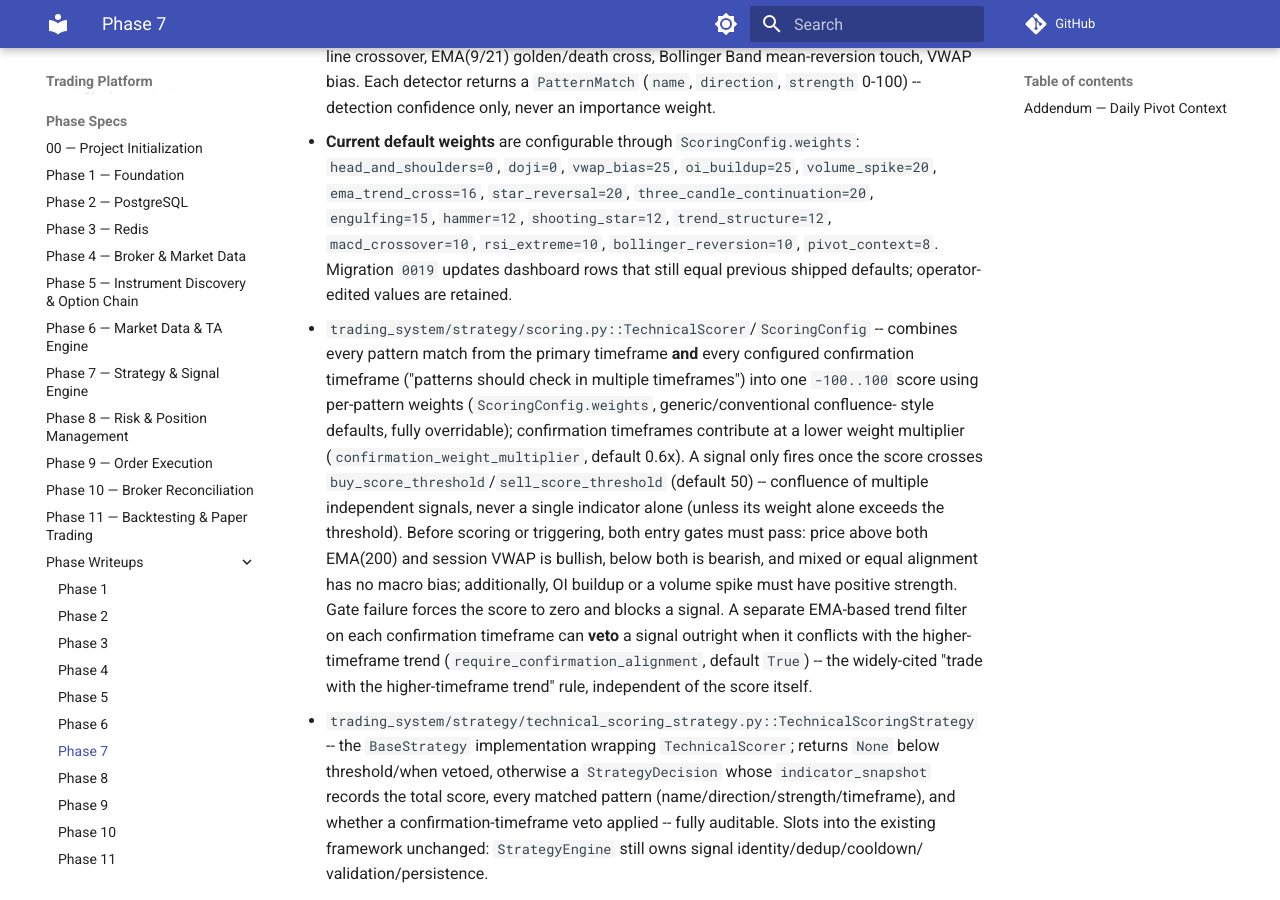
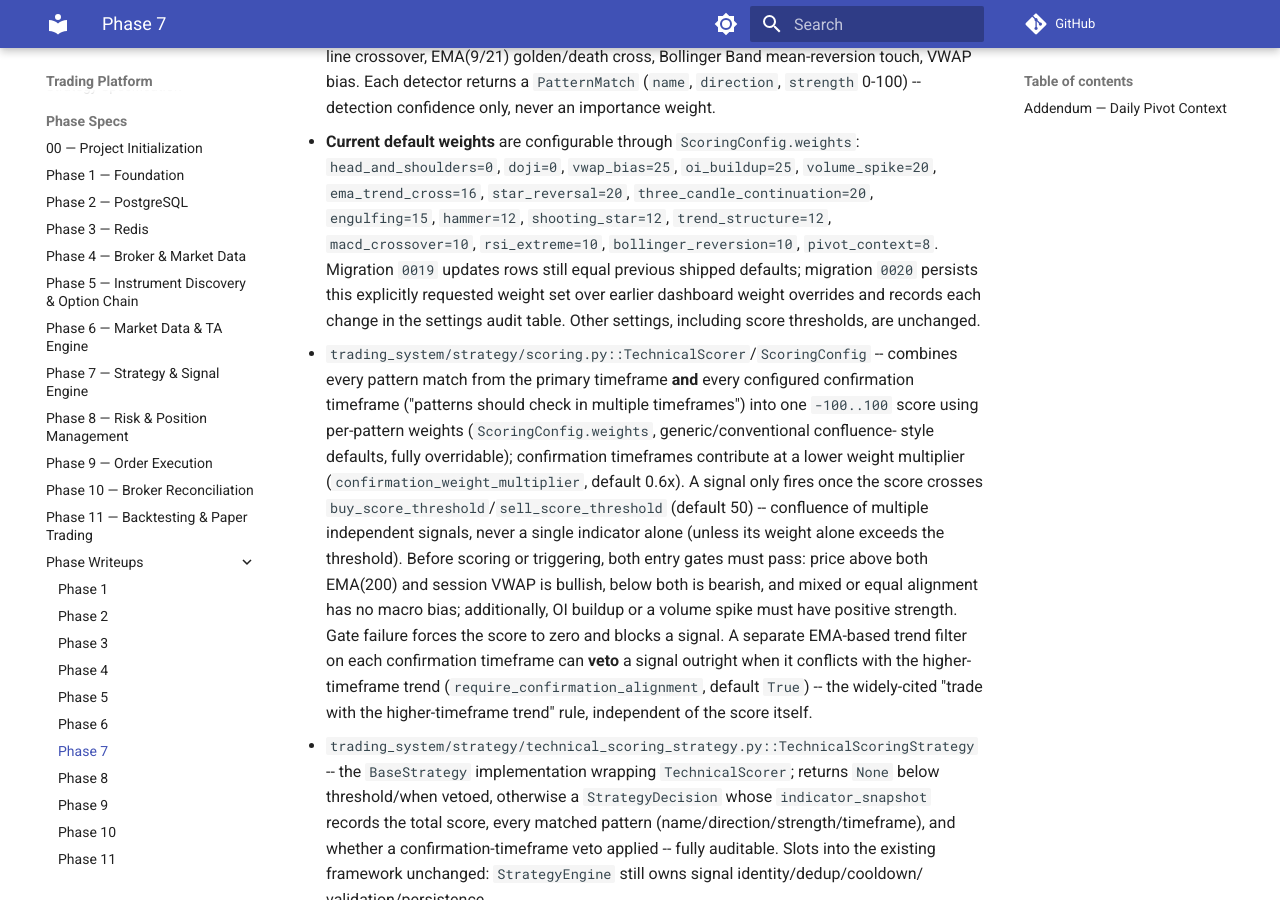
Before and after one commit to VictorG1422/docs, an MkDocs documentation site: the page built from docs/trading-platform/phases/phase-07-strategy-signal.md, in a window 1280 px wide and 900 px high, scrolled down 2331 px. Built offline with MkDocs 1.6.1 and Material for MkDocs 9.7.7, drawn with Linux system fonts in a browser that asks for light colours; comment, search, counter and statistics services are not loaded.

Commit message:
Document persisted scoring weight update
Document migration 0020 and its weight-only effect on saved dashboard settings.

```diff
--- a/docs/trading-platform/phases/phase-07-strategy-signal.md
+++ b/docs/trading-platform/phases/phase-07-strategy-signal.md
@@ -122,8 +122,11 @@ Signal --> SignalRepository (PostgreSQL, status="RISK_CHECK_PENDING")
     `three_candle_continuation=20`, `engulfing=15`, `hammer=12`,
     `shooting_star=12`, `trend_structure=12`, `macd_crossover=10`,
     `rsi_extreme=10`, `bollinger_reversion=10`, `pivot_context=8`.
-    Migration `0019` updates dashboard rows that still equal previous
-    shipped defaults; operator-edited values are retained.
+    Migration `0019` updates rows still equal previous shipped defaults;
+    migration `0020` persists this explicitly requested weight set over
+    earlier dashboard weight overrides and records each change in the
+    settings audit table. Other settings, including score thresholds, are
+    unchanged.
   - `trading_system/strategy/scoring.py::TechnicalScorer`/`ScoringConfig`
     -- combines every pattern match from the primary timeframe **and**
     every configured confirmation timeframe ("patterns should check in
```
Also changed, not shown: docs/trading-platform/how-to.md (+3 -1 lines), docs/trading-platform/operations.md (+4 -2 lines), docs/trading-platform/phases/phase-11-backtesting-paper.md (+3 -1 lines).
